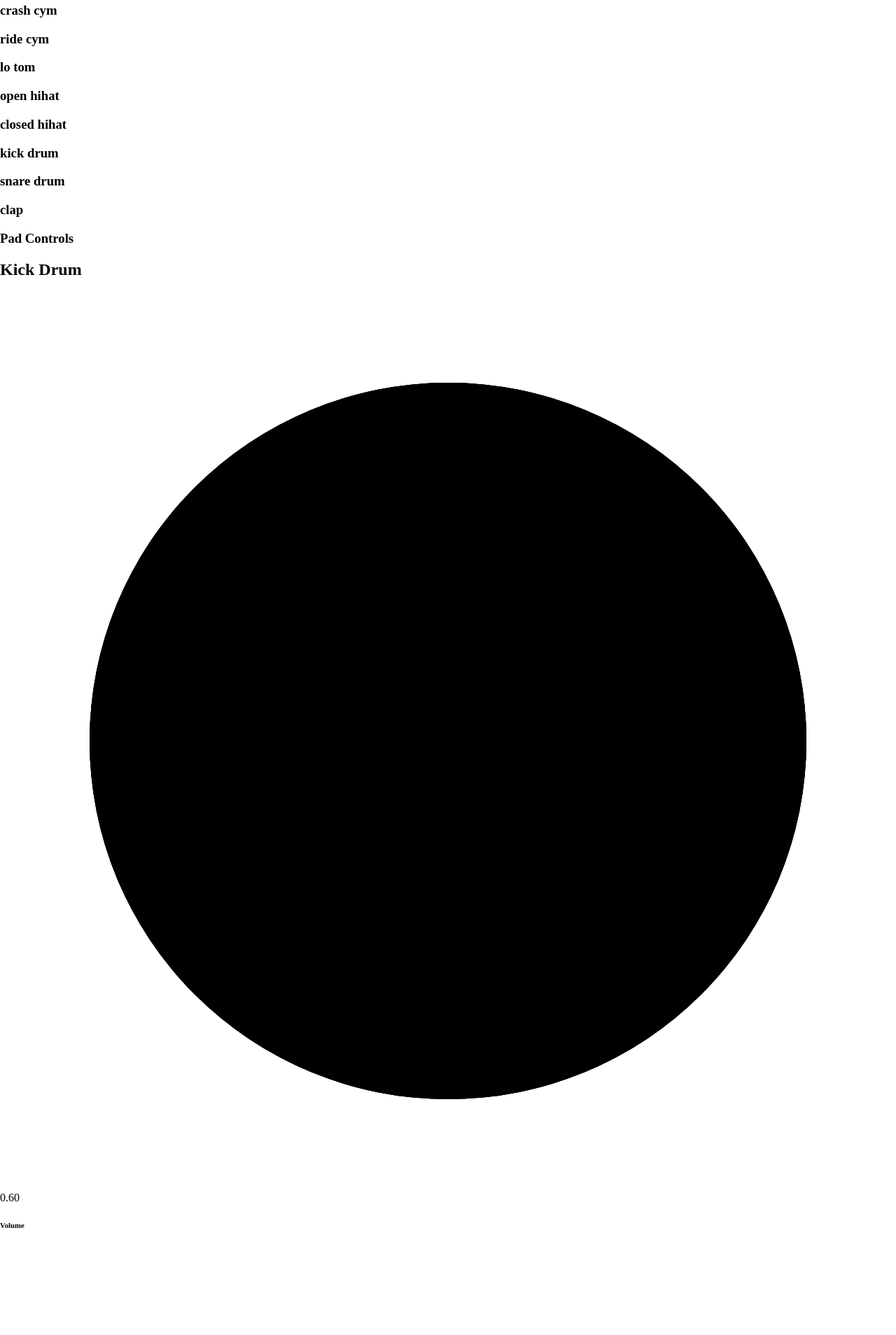
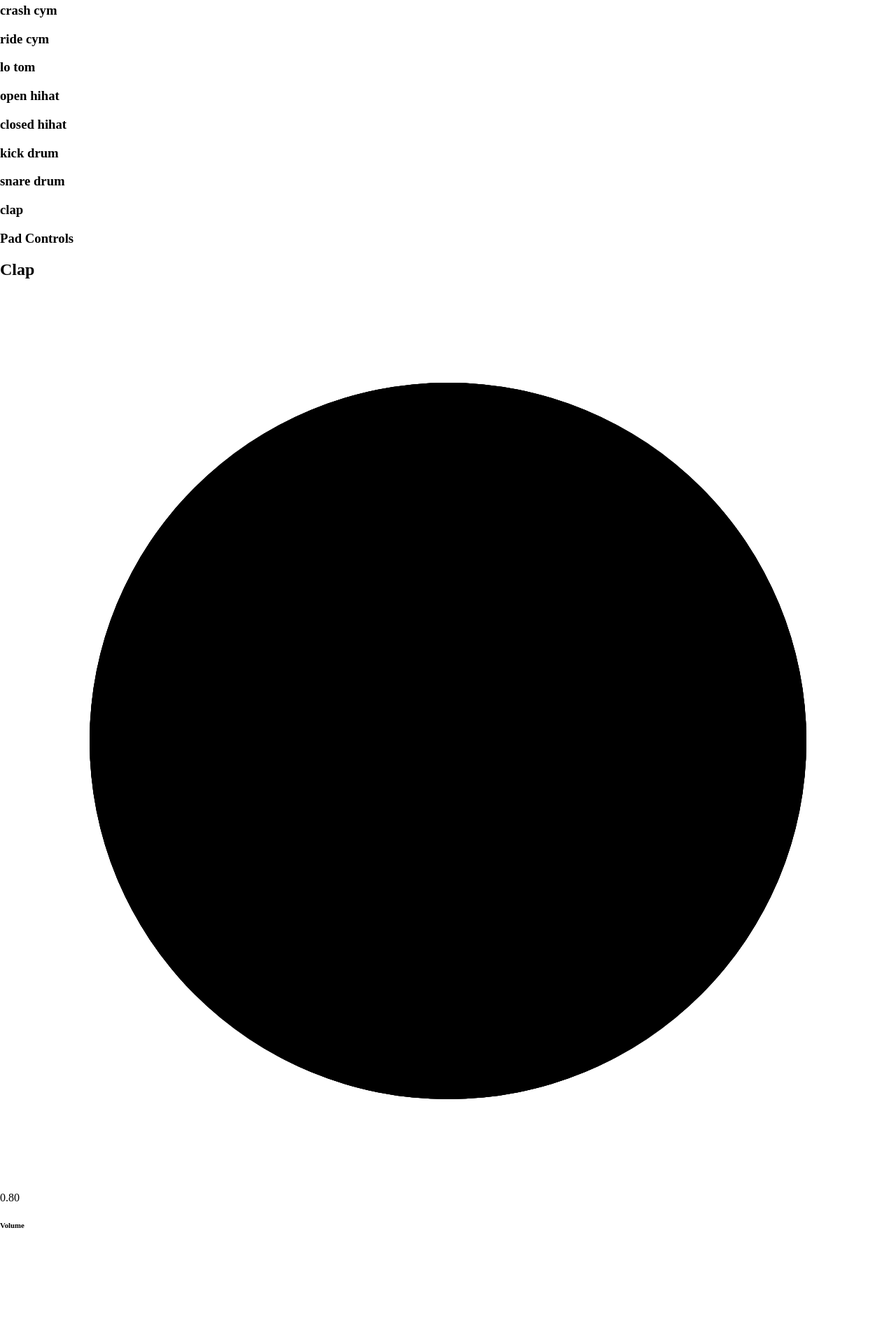
Before and after one commit to anthonymarkreynolds/Dingo-Percussion-Controller, a React (Create React App) app: page / in a window 1280 px wide. Shown: the part 263-2171 px from the top of the page at 70% size. Built offline with nearby package versions, Linux system fonts and the light colour scheme; the HTML template or start-up script is replaced by a standard one.

Commit message:
minor adjustments

```diff
--- a/src/App.js
+++ b/src/App.js
@@ -10,7 +10,7 @@ import AudioCTX from "./audio/AudioCTX.js";
 function App() {
   const { pads } = useContext(AudioCTX);
   const toggle = useState(false);
-  const select = useState(pads["kick drum"]);
+  const select = useState(pads["clap"]);
   const cursorState = useState({ x: 0, y: 0, mouseDown: false });
   return (
     <SelectCTX.Provider value={select}>
--- a/src/audio/AudioCTX.js
+++ b/src/audio/AudioCTX.js
@@ -28,7 +28,7 @@ let main = {
   pitch: 440,
 };
 
-const semitoneToPitch = (n) => 440 * (2 ** (1 / 12)) ** n;
+const semitoneToPitch = (n, pitch = 440) => pitch * (2 ** (1 / 12)) ** n;
 
 class Pad {
   constructor(
@@ -69,14 +69,16 @@ class Pad {
     return this.pan.pan.value;
   }
   setPitch = (value) => {
-    console.log(value);
-    console.log(semitoneToPitch(value));
-    this.osc.frequency.setValueAtTime(semitoneToPitch(value), actx.currentTime);
+    console.log(semitoneToPitch(value, this.baseFreq));
+    this.osc.frequency.setValueAtTime(
+      semitoneToPitch(value, this.baseFreq),
+      actx.currentTime
+    );
   };
 }
 
 const pads = {
-  "hi tom": new Pad("Hi Tom", "sine", semitoneToPitch(8), 0),
+  "hi tom": new Pad("Hi Tom", "sine", semitoneToPitch(8), 0.1),
   "crash cym": new Pad("Crash Cym", "sine", semitoneToPitch(7), 0.1),
   "ride cym": new Pad("Ride Cym", "sine", semitoneToPitch(6), 0.2),
   "lo tom": new Pad("Lo Tom", "sine", semitoneToPitch(5), 0.3),
@@ -85,26 +87,7 @@ const pads = {
   "kick drum": new Pad("Kick Drum", "sine", semitoneToPitch(2), 0.6),
   "snare drum": new Pad("Snare Drum", "sine", semitoneToPitch(1), 0.7),
   clap: new Pad("Clap", "sine", semitoneToPitch(0), 0.8),
-  // {
-
-  // osc: new OscillatorNode(actx, {
-  //   type: "square",
-  //   frequency: 40,
-  // }),
-  // vol: new GainNode(actx, { gain: 0 }),
-  // trigger: function () {
-  //   this.vol.gain
-  //     .cancelScheduledValues(actx.currentTime)
-  //     .setValueAtTime(0.3, actx.currentTime)
-  //     .linearRampToValueAtTime(0, actx.currentTime + 0.3);
-  // },
-  // },
 };
-
-// connect nodes to out
-// for (const pad in pads) {
-//   pads[pad].osc.connect(pads[pad].vol).connect(out);
-// }
 
 // start VCOs
 const play = () => {
@@ -118,13 +101,6 @@ const stop = () => {
   }
 };
 
-// const comp1 = actx.createDynamicsCompressor();
-// comp1.attack.value = 0.01;
-// comp1.release.value = 0.25;
-// comp1.ratio.value = 10;
-// comp1.threshold.value = -40;
-// comp1.knee.value = 40;
-
 const initialValue = {
   actx,
   pads,
--- a/src/components/pad-controls/PadMain.jsx
+++ b/src/components/pad-controls/PadMain.jsx
@@ -6,7 +6,7 @@ const PadMain = () => {
   const [selected] = useContext(SelectCTX);
   const [current, setCurrent] = useState({ vol: selected?.baseVol });
   useEffect(() => {
-    setCurrent({ vol: selected?.baseVol });
+    setCurrent({ vol: selected?.baseVol, pan: selected?.pan.pan.value });
   }, [selected?.name]);
   return (
     <div className="pad-main">
@@ -21,7 +21,7 @@ const PadMain = () => {
         <Dial
           sm
           pan
-          initValue={selected?.pan.pan.value}
+          initValue={current?.pan}
           label="Pan"
           parameterCallback={selected?.setPan}
         />
```
